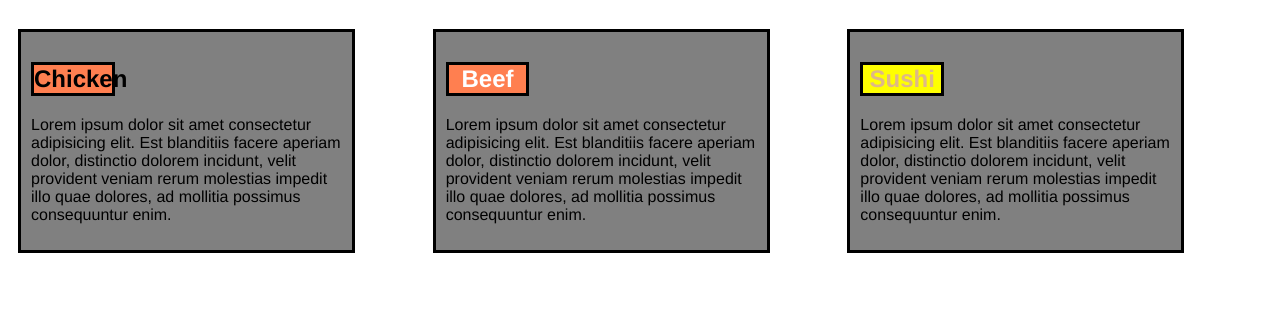
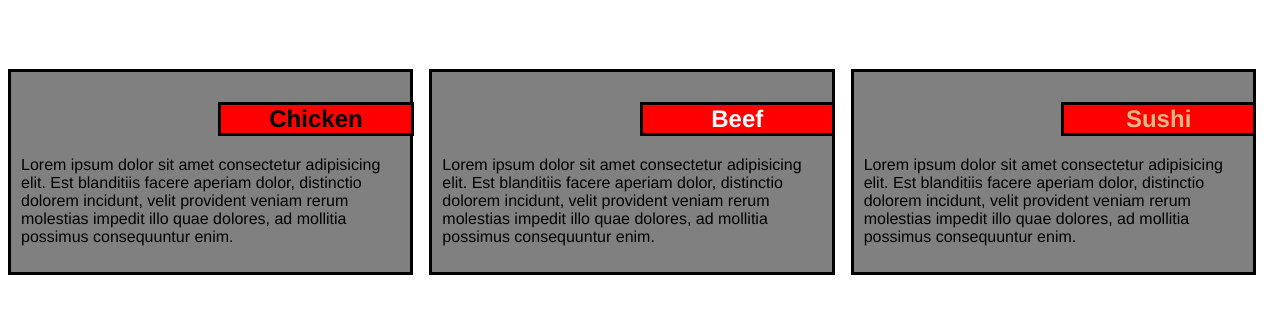
Before and after one commit to mdyagual/WebDevFtCoursera, a plain HTML site: page assignment-2/index.html in a window 1280 px wide. Shown: the part 61-374 px from the top of the page. Drawn offline with Linux system fonts and the light colour scheme.

Commit message:
Trying my best but done

```diff
--- a/assignment-2/index.html
+++ b/assignment-2/index.html
@@ -8,19 +8,19 @@
     <div class='main'>
             <div class='first'>
                 <span>
-                    <h2 class='m1'>Chicken</h2>
+                    <h2 class='m1'><div class="chicken">Chicken</div></h2>
                     <p>Lorem ipsum dolor sit amet consectetur adipisicing elit. Est blanditiis facere aperiam dolor, distinctio dolorem incidunt, velit provident veniam rerum molestias impedit illo quae dolores, ad mollitia possimus consequuntur enim.</p>
                 </span>
             </div>
             <div class='second'>
                 <span>
-                    <h2 class='m2'>Beef</h2>
+                    <h2 class='m2'><div class="beef">Beef</div></h2>
                     <p>Lorem ipsum dolor sit amet consectetur adipisicing elit. Est blanditiis facere aperiam dolor, distinctio dolorem incidunt, velit provident veniam rerum molestias impedit illo quae dolores, ad mollitia possimus consequuntur enim.</p>
                 </span>
             </div>
             <div class='third'>
                 <span>
-                    <h2 class='m3'>Sushi</h2>
+                    <h2 class='m3'><div class="sushi">Sushi</div></h2>
                     <p>Lorem ipsum dolor sit amet consectetur adipisicing elit. Est blanditiis facere aperiam dolor, distinctio dolorem incidunt, velit provident veniam rerum molestias impedit illo quae dolores, ad mollitia possimus consequuntur enim.</p>
                 </span>
             </div>
--- a/assignment-2/styles.css
+++ b/assignment-2/styles.css
@@ -8,40 +8,52 @@ h1{
 
 h2{
     text-align: center;
-    width: 25%;
+}
+
+.chicken,.beef,.sushi{
+    background-color: red;
+    border-style: solid;
+    border-color: black;
+    width: 50%;
+    margin-left: 52%;
+
 
 }
 
-div{
-    width: 75%;
+
+.first,.second,.third{
+    width: 90%;
     border-style: solid;
     border-color: black;
     background-color: gray;
 
     padding: 10px;
-    margin: 0px;
+    margin-top: 50px;
 }
 
 .m1{
     color: black;
-    background-color: coral;
+    /*background-color: coral;
     border-style: solid;
-    border-color: black;
+    border-color: black;*/
 
 }
 
 .m2{
     color: white;
-    background-color: coral;
+
+    /*background-color: coral;
     border-style: solid;
-    border-color: black;
+    border-color: black;*/
+
 }
 
 .m3{
     color: burlywood;
+    /*
     background-color: yellow;
     border-style: solid;
-    border-color: black;
+    border-color: black;*/
 }
 
 
@@ -51,4 +63,5 @@ div{
     border-style: none;
     display: grid;
     grid-template-columns:  1fr 1fr 1fr;
+    align-content: center;
 }
```
